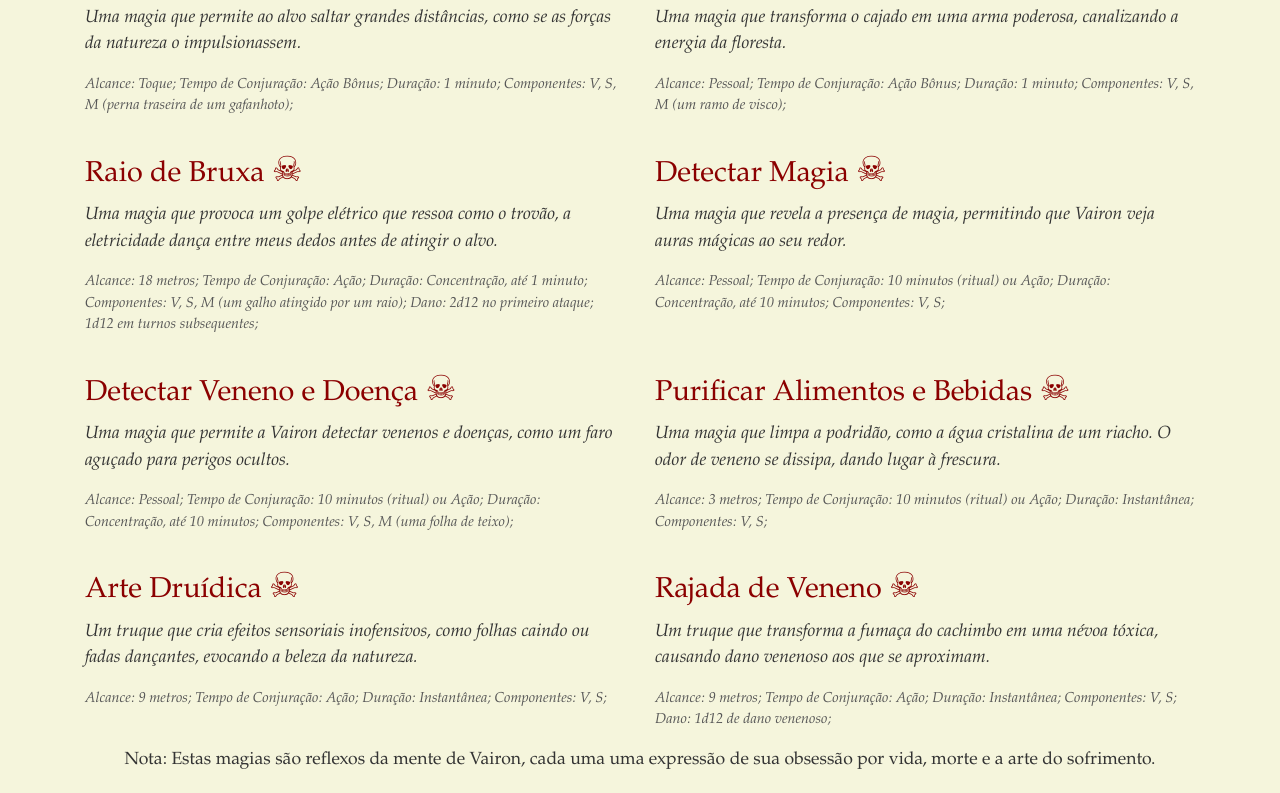
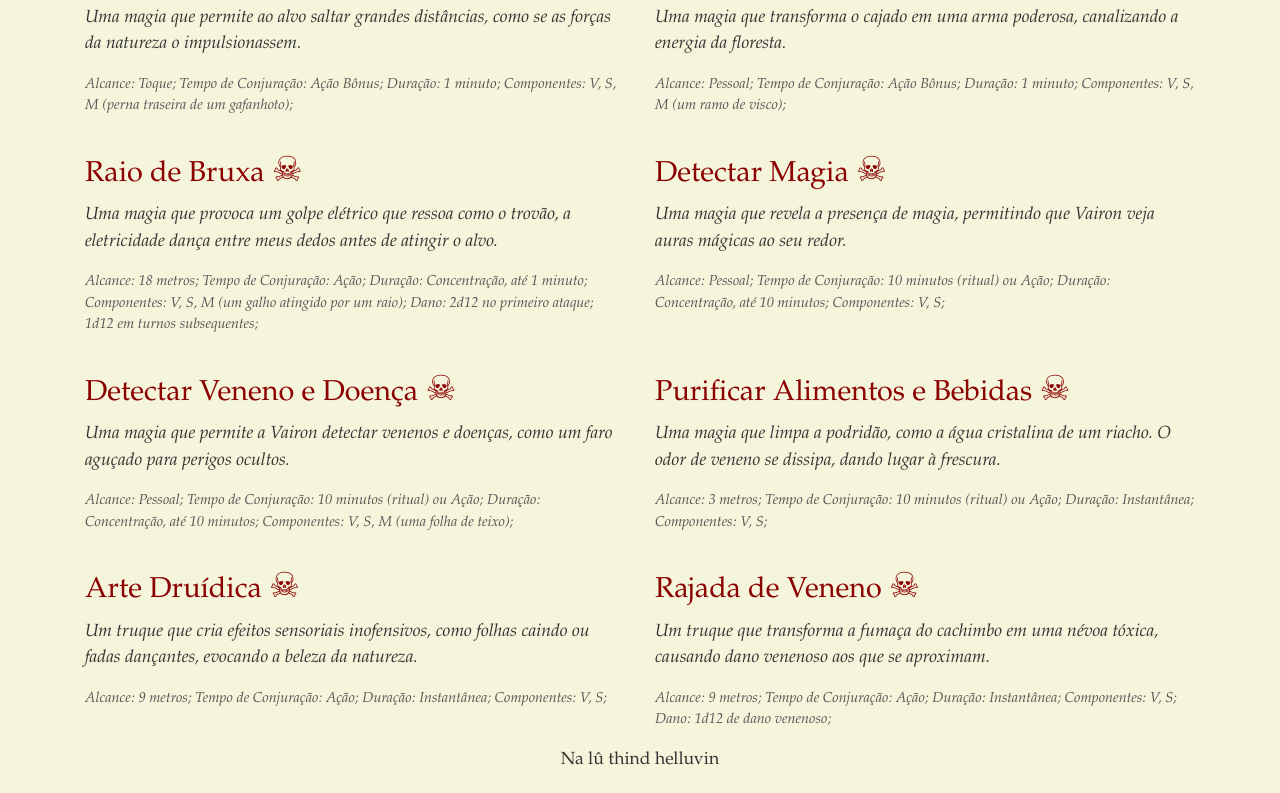
Before and after one commit to MoleraBoy/parma-en-vairon, a plain HTML site: page index.html in a window 1280 px wide. Shown: the part 1449-2242 px from the top of the page. Drawn offline with nearby package versions, Linux system fonts and the light colour scheme.

Commit message:
Update index.html

```diff
--- a/index.html
+++ b/index.html
@@ -3,7 +3,7 @@
   <head>
     <meta charset="UTF-8" />
     <meta name="viewport" content="width=device-width, initial-scale=1.0" />
-    <title>Grimoire de Vairon</title>
+    <title>Parma en Vairon</title>
     <link
       rel="stylesheet"
       href="https://maxcdn.bootstrapcdn.com/bootstrap/4.5.2/css/bootstrap.min.css"
@@ -594,7 +594,7 @@
     </script>
   </head>
   <body>
-    <h1>Grimoire de Vairon</h1>
+    <h1>Parma en Vairon</h1>
 
     <div class="container">
       <div class="row mb-3">
@@ -688,10 +688,7 @@
     </button>
 
     <footer>
-      <p style="text-align: center">
-        Nota: Estas magias são reflexos da mente de Vairon, cada uma uma
-        expressão de sua obsessão por vida, morte e a arte do sofrimento.
-      </p>
+      <p style="text-align: center">Na lû thind helluvin</p>
     </footer>
   </body>
 </html>
```
